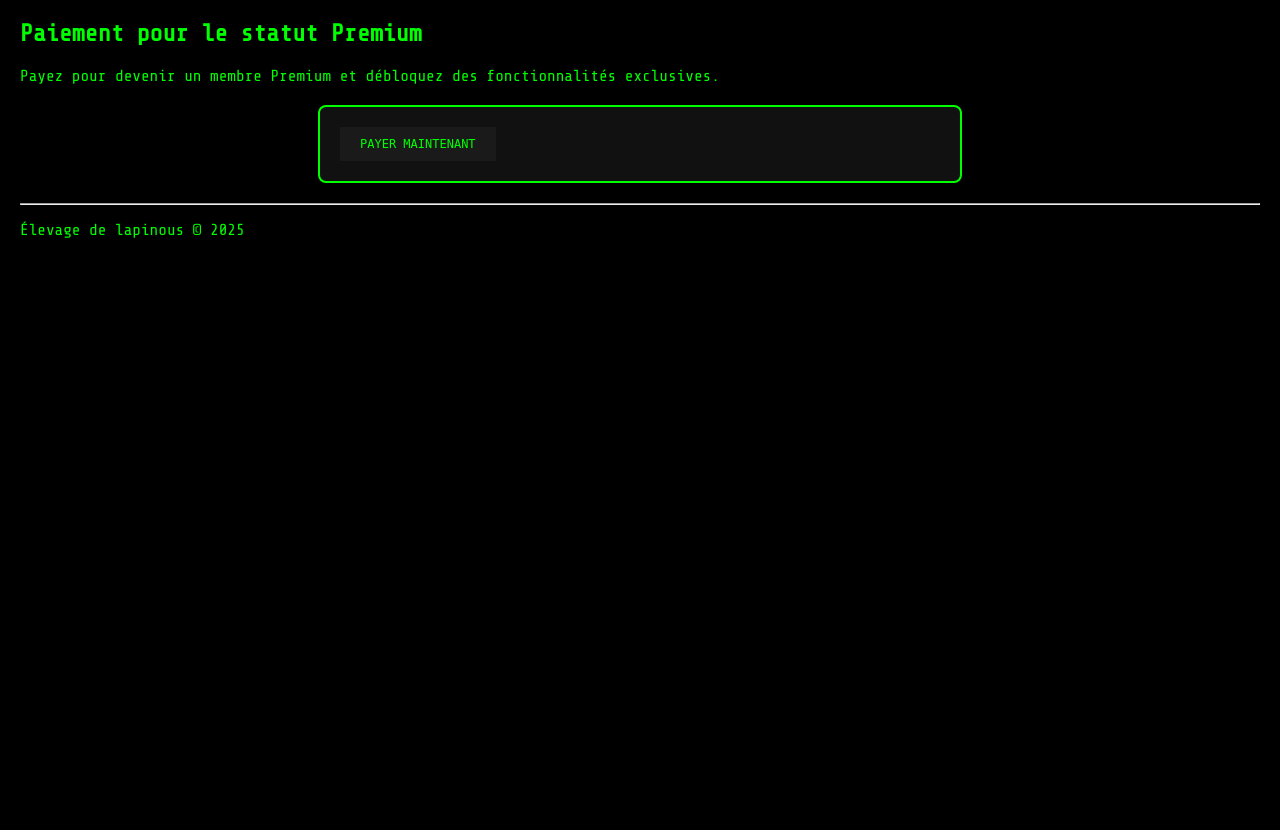
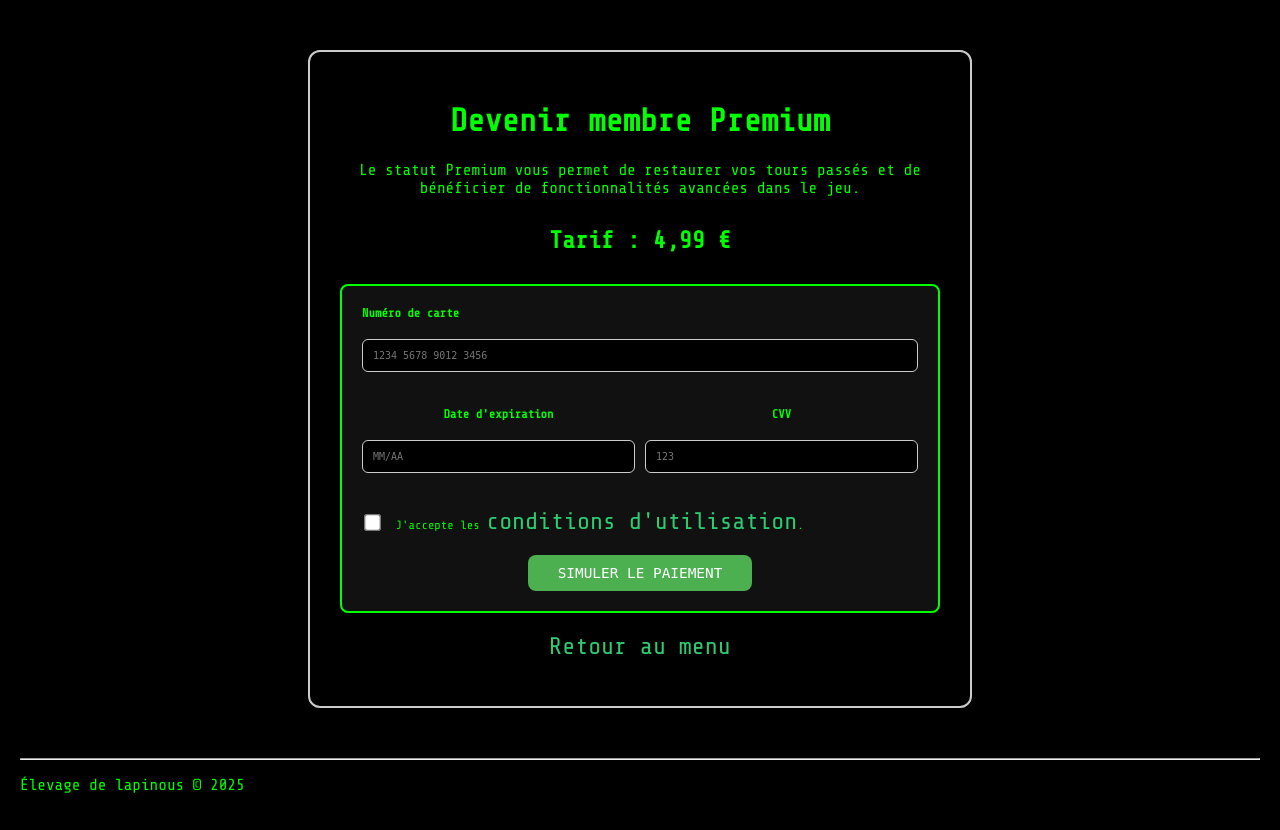
Before and after one commit to mathiasdub/elevage-Mathias-Dubuisson, a Django app: page /paiement/ in a window 1280 px wide. Shown: the part 144-974 px from the top of the page. Before the commit the page ends 382 px from the top, so only its background shows below. Run offline with Django 4.2, Linux system fonts and the light colour scheme; the visitor is signed in with stand-in values (Sample User, id 1); parts of the project's set-up code (start-up, migrations or seed data) failed here and were passed over.

Commit message:
amélioration interface paiement

```diff
--- a/mysite/elevage/templates/elevage/detail.html
+++ b/mysite/elevage/templates/elevage/detail.html
@@ -330,5 +330,5 @@ fetch("/datas/{{ elevage.id }}/")
     <p><a href="{% url 'elevage:regles' %}" target="_blank">Voir la liste des règles</a></p>
     <p><a href="{% url 'elevage:liste' %}">Voir la liste des élevages</a></p>
     <p><a href="{% url 'elevage:supprimer' elevage.id %}">Supprimer cet élevage</a></p>
-
+    <p><a href="{% url 'elevage:menu' %}">Retour au menu</a></p>
 {% endblock %}
--- a/mysite/elevage/templates/elevage/paiement.html
+++ b/mysite/elevage/templates/elevage/paiement.html
@@ -1,20 +1,74 @@
-{% extends 'elevage/base.html' %}
+{% extends "elevage/base.html" %}
+
+{% block title %}Paiement Premium{% endblock %}
 
 {% block content %}
-  <h2>Paiement pour le statut Premium</h2>
+<div style="max-width: 600px; margin: 50px auto; text-align: center; border: 2px solid #ccc; padding: 30px; border-radius: 12px;">
+    <h1>Devenir membre Premium</h1>
+    <p style="margin-top: 20px;">
+        Le statut Premium vous permet de restaurer vos tours passés et de bénéficier de fonctionnalités avancées dans le jeu.
+    </p>
+    <p style="font-weight: bold; margin: 30px 0; font-size: 1.5em;">Tarif : 4,99 €</p>
 
-  <p>Payez pour devenir un membre Premium et débloquez des fonctionnalités exclusives.</p>
+    <form method="post">
+        {% csrf_token %}
 
-  <form method="POST">
-    {% csrf_token %}
-    <button type="submit">Payer maintenant</button>
-  </form>
+        <div style="text-align: left; margin-bottom: 20px;">
+            <label>Numéro de carte</label><br>
+            <input type="text" name="card_number" pattern="\d{16}" maxlength="16" placeholder="1234 5678 9012 3456" required style="width: 100%; padding: 10px; border-radius: 6px; border: 1px solid #ccc;">
+        </div>
 
-  {% if messages %}
-    <ul>
-      {% for message in messages %}
-        <li class="{{ message.tags }}">{{ message }}</li>
-      {% endfor %}
-    </ul>
-  {% endif %}
+        <div style="display: flex; gap: 10px; margin-bottom: 20px;">
+            <div style="flex: 1;">
+                <label>Date d'expiration</label><br>
+                <input type="text" name="expiry" pattern="\d{2}/\d{2}" maxlength="5" placeholder="MM/AA" required style="width: 100%; padding: 10px; border-radius: 6px; border: 1px solid #ccc;">
+            </div>
+            <div style="flex: 1;">
+                <label>CVV</label><br>
+                <input type="text" name="cvv" pattern="\d{3}" maxlength="3" placeholder="123" required style="width: 100%; padding: 10px; border-radius: 6px; border: 1px solid #ccc;">
+            </div>
+        </div>
+
+        <div style="margin-bottom: 20px; text-align: left;">
+            <input type="checkbox" required> J'accepte les
+            <a href="#" onclick="openModal(); return false;">conditions d'utilisation</a>.
+        </div>
+
+        <button type="submit" style="padding: 10px 30px; font-size: 1.2em; background-color: #4CAF50; color: white; border: none; border-radius: 8px; cursor: pointer;">
+            Simuler le paiement
+        </button>
+    </form>
+
+    <p style="margin-top: 20px;"><a href="{% url 'elevage:menu' %}">Retour au menu</a></p>
+</div>
+
+<!-- Fenêtre modale -->
+<div id="conditionsModal" style="display:none; position: fixed; z-index: 999; left: 0; top: 0; width: 100%; height: 100%; background-color: rgba(0,0,0,0.5);">
+    <div style="background-color: white; margin: 10% auto; padding: 20px; border: 1px solid #888;
+         width: 80%; max-width: 600px; border-radius: 10px; position: relative;">
+        <h2>Conditions d'utilisation</h2>
+        <p>
+            Ceci est une simulation de paiement pour un jeu de gestion fictif.<br>
+            Aucun paiement réel ne sera effectué. Les données de carte saisies ne sont ni stockées ni transmises.<br><br>
+            En cochant cette case, vous acceptez :
+        </p>
+        <ul>
+            <li>D'utiliser cette plateforme à des fins uniquement ludiques.</li>
+            <li>Que votre compte soit promu Premium fictivement.</li>
+            <li>Qu'aucune transaction réelle ne soit initiée ni facturée.</li>
+        </ul>
+        <p>Merci de votre compréhension !</p>
+        <button onclick="closeModal()" style="margin-top: 20px; padding: 8px 20px; border: none; background-color: #4CAF50; color: white; border-radius: 5px;">Fermer</button>
+    </div>
+</div>
+
+<!-- Script JS -->
+<script>
+function openModal() {
+    document.getElementById("conditionsModal").style.display = "block";
+}
+function closeModal() {
+    document.getElementById("conditionsModal").style.display = "none";
+}
+</script>
 {% endblock %}
```
